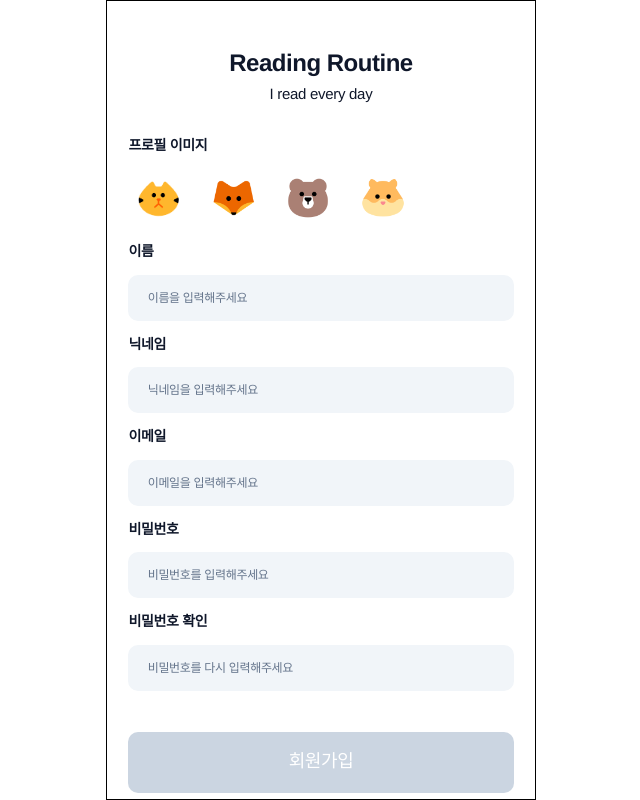
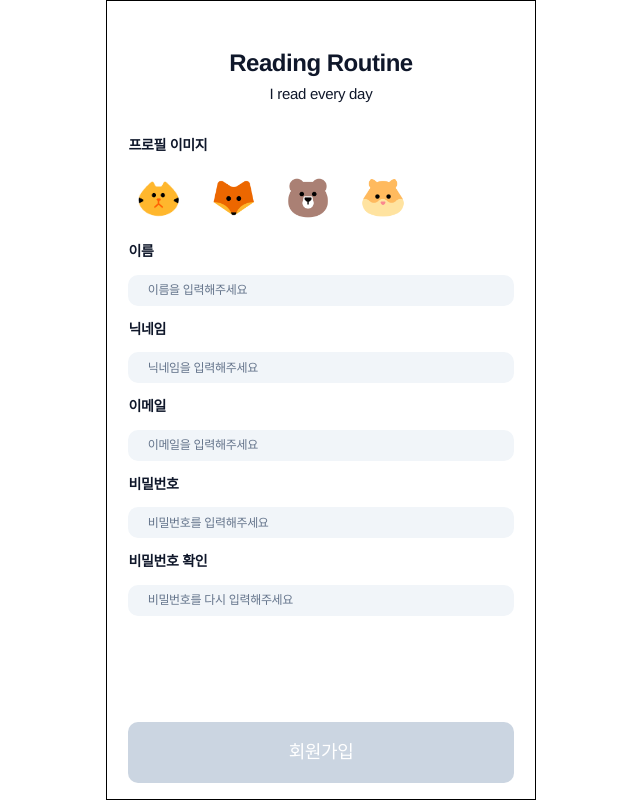
Before and after one commit to CSID-DGU/2024-2-OSSProj-PAGE6-06, a Next.js app in the folder frontend/: page /sign/up in a window 1280 px wide. Shown: the whole page, without its empty margins (319-959 px from the left). Built offline with nearby package versions, Linux system fonts and the light colour scheme.

Commit message:
style: 회원가입 인풋 스크롤 설정

```diff
--- a/frontend/components/sign/SignupInput.jsx
+++ b/frontend/components/sign/SignupInput.jsx
@@ -1,4 +1,4 @@
-import React, { useState, useEffect } from 'react';
+import React, { useState, useEffect, useCallback } from 'react';
 import * as S from "./Styled.jsx";
 import Image from 'next/image';
 import { useRouter } from 'next/router';
@@ -11,10 +11,9 @@
 export default function SignupInput() {
   const router = useRouter();
   const profileImgList = [profile1, profile2, profile3, profile4];
-  const [isValid, setIsValid] = useState(false);
-  const [isEmailValid, setIsEmailValid] = useState(true);
-  const [isPasswordMatch, setIsPasswordMatch] = useState(true);
-  const [errorMessage, setErrorMessage] = useState('');
+  const [isEmailValid, setIsEmailValid] = useState(false);
+  const [isPasswordMatch, setIsPasswordMatch] = useState(false);
+  const [errorMessage, setErrorMessage] = useState({});
   const [values, setValues] = useState({
     image: '',
     email: '',
@@ -23,6 +22,21 @@
     password: '',
     passwordConfirm: ''
   });
+
+  const isFormValid = useCallback(() => {
+    return (
+      values.image.trim() !== '' &&
+      values.email.trim() !== '' &&
+      values.password.trim() !== '' &&
+      values.nickname.trim() !== '' &&
+      values.name.trim() !== ''
+    );
+  }, [values]);
+
+  const validateEmail = (email) => {
+    const emailRegex = /^[^\s@]+@[^\s@]+\.[^\s@]+$/;
+    return emailRegex.test(email);
+  };
 
   const fetchSignup = async () => {
     try {
@@ -35,42 +49,39 @@
         profileImage: values.image,
       });
       console.log("회원가입 성공:", response);
-      console.log(values);
       router.push('/sign/in');
     } catch (error) {
-      console.error('회원가입 요청 중 오류 발생:', error);
-      setErrorMessage('회원가입 요청 중 오류가 발생했습니다.');
+      if (error.response && error.response.status === 400) {
+        setErrorMessage({
+          username: error.response.data.username ? error.response.data.username[0] : '',
+          nickname: error.response.data.nickname ? error.response.data.nickname[0] : '',
+          password: error.response.data.password ? error.response.data.password[0] : '',
+        });
+      } else if (error.response && error.response.status === 500) {
+        setErrorMessage({ general: '서버 오류가 발생했습니다. 잠시 후 다시 시도해주세요.' });
+      } else {
+        setErrorMessage({ general: '알 수 없는 오류가 발생했습니다.' });
+      }
     }
-  };
-
-  const isFormValid = () => {
-    return (
-      values.email.trim() !== '' &&
-      values.password.trim() !== '' &&
-      values.nickname.trim() !== '' &&
-      values.name.trim() !== ''
-    );
-  };
-
-  const validateEmail = (email) => {
-    const emailRegex = /^[^\s@]+@[^\s@]+\.[^\s@]+$/;
-    return emailRegex.test(email);
   };
 
   const handleSubmit = (e) => {
     e.preventDefault();
-    console.log(values)
-    if (isValid) {
+    if (isFormValid() && isEmailValid && isPasswordMatch) {
       fetchSignup();
     }
+    console.log(values);
   };
 
   const handleChange = (e) => {
     const { name, value } = e.target;
-    setValues((prevValues) => ({
-      ...prevValues,
-      [name]: value,
-    }));
+    setValues((prevValues) => {
+      const updatedValues = { ...prevValues, [name]: value };
+      setIsEmailValid(validateEmail(updatedValues.email));
+      setIsPasswordMatch(updatedValues.password === updatedValues.passwordConfirm);
+
+      return updatedValues;
+    });
   };
 
   const handleImageSelect = (imageNumber) => {
@@ -79,14 +90,6 @@
       image: `image${imageNumber + 1}`,
     }));
   };
-
-  useEffect(() => {
-    if (values.email.trim() !== '') {
-      setIsEmailValid(validateEmail(values.email));
-    }
-    setIsPasswordMatch(values.password === values.passwordConfirm);
-    setIsValid(isFormValid() && isEmailValid && isPasswordMatch);
-  }, [values]);
 
   return (
     <S.InputFormContainer>
@@ -126,6 +129,9 @@
           placeholder="닉네임을 입력해주세요"
           required
         />
+        {errorMessage.nickname && (
+          <S.ErrorMessage>{errorMessage.nickname}</S.ErrorMessage>
+        )}
         <S.SignupInputLabel>이메일</S.SignupInputLabel>
         <S.SignupInputBox
           name="email"
@@ -135,9 +141,10 @@
           placeholder="이메일을 입력해주세요"
           required
         />
-        {!isEmailValid && (
+        {!isEmailValid && values.email.trim() && (
           <S.ErrorMessage>올바른 이메일 형식을 입력해주세요.</S.ErrorMessage>
         )}
+
         <S.SignupInputLabel>비밀번호</S.SignupInputLabel>
         <S.SignupInputBox
           name="password"
@@ -156,14 +163,22 @@
           placeholder="비밀번호를 다시 입력해주세요"
           required
         />
-        {!isPasswordMatch && (
+        {!isPasswordMatch && values.passwordConfirm.trim() && (
           <S.ErrorMessage>비밀번호가 일치하지 않습니다.</S.ErrorMessage>
         )}
-        <S.SubmitButton type="submit" disabled={!isValid}>
-          회원가입
-        </S.SubmitButton>
-        {errorMessage && <S.ErrorMessage>{errorMessage}</S.ErrorMessage>}
+        {errorMessage.username && (
+          <S.ErrorMessage>{errorMessage.username}</S.ErrorMessage>
+        )}
       </S.SignupForm>
+      <S.SubmitButtonWrapper>
+          <S.SubmitButton
+            type="submit"
+            disabled={!(isFormValid() && isEmailValid && isPasswordMatch)}
+          >
+            회원가입
+          </S.SubmitButton>
+          {errorMessage.general && <S.ErrorMessage>{errorMessage.general}</S.ErrorMessage>}
+        </S.SubmitButtonWrapper>
     </S.InputFormContainer>
   );
 }
--- a/frontend/components/sign/Styled.jsx
+++ b/frontend/components/sign/Styled.jsx
@@ -64,7 +64,7 @@
         color: var(--gray500, #64748B);
         font-size: 14px;
         font-weight: 500;
-        line-height: 132%; /* 21.12px */
+        line-height: 132%;
         letter-spacing: -0.32px;
     }
     &:focus {
@@ -72,11 +72,14 @@
         outline-width:0.6ßpx;
     }
 `;
-
+export const SubmitButtonWrapper = styled.div`
+    width:100%;
+`;
 export const SubmitButton = styled.button`
-    width: 100%;
+    width: 90%;
     height:61px;
-    margin-top:27px;
+    position: absolute;
+    bottom:2vh;
     border:none;
     border-radius: 10px;
     background: var(--gray300, #64748B);
@@ -91,7 +94,6 @@
     &:disabled {
         background-color: #CBD5E1;
     }
-
 `;
 
 export const SingupLink = styled.div`
@@ -118,6 +120,8 @@
     align-items:flex-start;
     width:100%;
     gap: 14px;
+    max-height: 60vh;
+    overflow-y: auto;
 `;
 
 export const SignupInputLabel = styled(SigninInputLabel)`
```
Also changed, not shown: frontend/components/main/JoinClub.jsx (+6 -10 lines).
